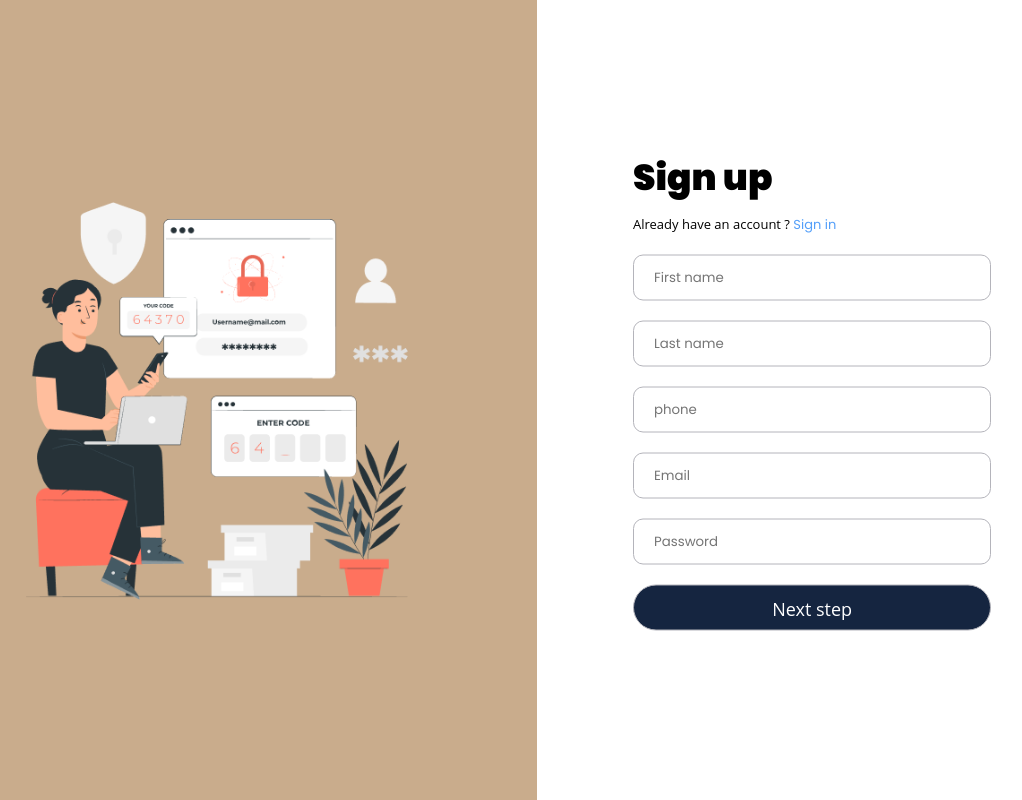
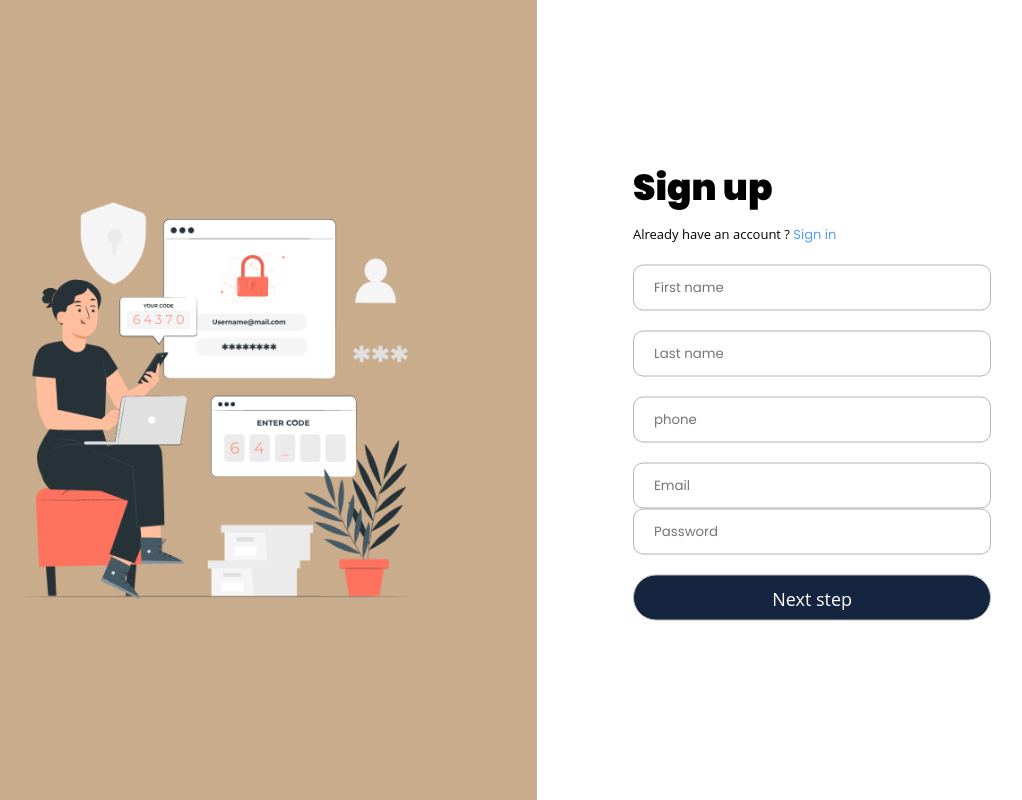
Before and after one commit to erkinov26/devbooks.uz, a React (Create React App) app: page /SignUp in a window 1280 px wide. Shown: the whole page, without its empty margins (103-1125 px from the left). Built offline with nearby package versions, Linux system fonts and the light colour scheme.

Commit message:
some changed

```diff
--- a/src/App.css
+++ b/src/App.css
@@ -25,6 +25,7 @@ li {
   height: 28px;
   flex-shrink: 0;
   cursor: pointer;
+  border-radius: 50%;
 }
 
 .header {
@@ -540,6 +541,13 @@ li {
   top: 180px;
   color: #c9ac8c;
 }
+
+.signUpEmailValidation {
+  color: red;
+  font-size: 15px;
+  margin-bottom: 20px;
+}
+
 @media screen and (max-width: 770px) {
   .notFoundPageSorry,
   .notFoundPageTitle,
@@ -551,7 +559,7 @@ li {
     position: static;
     font-size: 30px;
   }
-  .notFoundPage .section-title{
+  .notFoundPage .section-title {
     margin: 0 auto;
     width: 90%;
   }
--- a/src/App.js
+++ b/src/App.js
@@ -13,8 +13,10 @@ import Profile from "./Pages/Profile";
 import Security from "./Pages/Security";
 import Setting from "./Pages/Setting";
 import NotFound from "./Pages/NotFound";
+import userData from "./Data/UserData";
 function App() {
   const [data, setData] = useState(authors);
+  const [userInfoData, setUserInfoData] = useState(userData);
   const [open, setOpen] = useState(false);
 
   return (
@@ -42,7 +44,15 @@ function App() {
           element={<Forum open={open} setOpen={setOpen} />}
         />
         <Route path="/" element={<SignIn />} />
-        <Route path="/SignUp" element={<SignUp />} />
+        <Route
+          path="/SignUp"
+          element={
+            <SignUp
+              userInfoData={userInfoData}
+              setUserInfoData={setUserInfoData}
+            />
+          }
+        />
 
         <Route path="/my_account" element={<Profile />} />
         <Route path="/security" element={<Security />} />
--- a/src/Data/UserData.js
+++ b/src/Data/UserData.js
@@ -1,5 +1,6 @@
 const userData = [
   {
+    id: 1,
     first_name: "Abbos",
     last_name: "Erkinov",
     phone: "+998900977733",
@@ -7,6 +8,7 @@ const userData = [
     password: "devbooks.uz",
   },
   {
+    id: 2,
     first_name: "Abbos",
     last_name: "Suvonov",
     phone: "+998900977733",
--- a/src/Pages/SignUp.js
+++ b/src/Pages/SignUp.js
@@ -1,28 +1,39 @@
-import React, { useRef, useState } from "react";
+import React, { useRef } from "react";
 import SignUpImageLeft from "../images/SignUpImageLeft.png";
 import { useNavigate } from "react-router-dom";
-import userData from "../Data/UserData";
-export default function SignUp() {
-  const [data, setData] = useState(userData);
+export default function SignUp({ userInfoData, setUserInfoData }) {
+  console.log(userInfoData, "userdata signup");
   const first_name = useRef();
   const last_name = useRef();
   const phone = useRef();
   const email = useRef();
   const password = useRef();
-
-  const addNewUser = () => {
-    setData(...data, {
+  const navigate = useNavigate();
+  // const [userYes, setUserYes] = useState();
+  const addNewUser = (e) => {
+    e.preventDefault();
+    // eslint-disable-next-line array-callback-return
+    // userData.map((user) => {
+    // if (user.email !== email.current.value.trim()) {
+    // setUserYes(false);
+    setUserInfoData(...userInfoData, {
+      id: 3,
       first_name: first_name,
       last_name: last_name,
       phone: phone,
       email: email,
       password: password,
     });
+    console.log("allowed");
     navigate("/bosh_sahifa");
+    // } else if (user.email === email.current.value.trim()) {
+    // setUserYes(true);
+    // console.log("not allowed");
+    // navigate("/SignUp");
+    // // }
+    // });
   };
-  console.log(data, "data");
 
-  const navigate = useNavigate();
   return (
     <div className="signInSection">
       <div className="signInLeft">
@@ -63,12 +74,16 @@ export default function SignUp() {
             type="text"
           />
           <input
+            style={{ marginBottom: 0 }}
             required
             ref={email}
             className="FormInput"
             placeholder="Email"
             type="email"
           />
+          {/* <p className="signUpEmailValidation">
+            {userYes ? "This email have already exsist !" : null}
+          </p> */}
           <input
             required
             ref={password}
--- a/src/components/Header.js
+++ b/src/components/Header.js
@@ -7,10 +7,6 @@ export default function Header({ setOpen }) {
   const location = useLocation();
   const [openAccountModal, setOpenAccountModal] = useState(false);
   const [profileToolBar, setProfileToolbar] = useState(false);
-  console.log(
-    "🚀 ~ file: Header.js:10 ~ Header ~ profileToolBar:",
-    profileToolBar
-  );
   const currentPath = location.pathname;
   return (
     <div className="main-header">
--- a/src/components/Search.js
+++ b/src/components/Search.js
@@ -14,9 +14,6 @@ export default function Search({ filterBySearch, setSearchText }) {
           placeholder="Adiblar, kitoblar, audiolar, maqolalar..."
           className="search-input"
         />
-        <button className="search-button">
-          <i className="bx bx-search-alt-2"></i> Izlash
-        </button>
       </div>
     </div>
   );
--- a/src/components/Toolbar.js
+++ b/src/components/Toolbar.js
@@ -50,7 +50,7 @@ export default function Toolbar({
           onClick={() => setProfileToolbar(!profileToolBar)}
           className="toolbarX"
         >
-          <i class="bx bx-x"></i>
+          <i className="bx bx-x"></i>
         </span>
       </div>
     </div>
```
